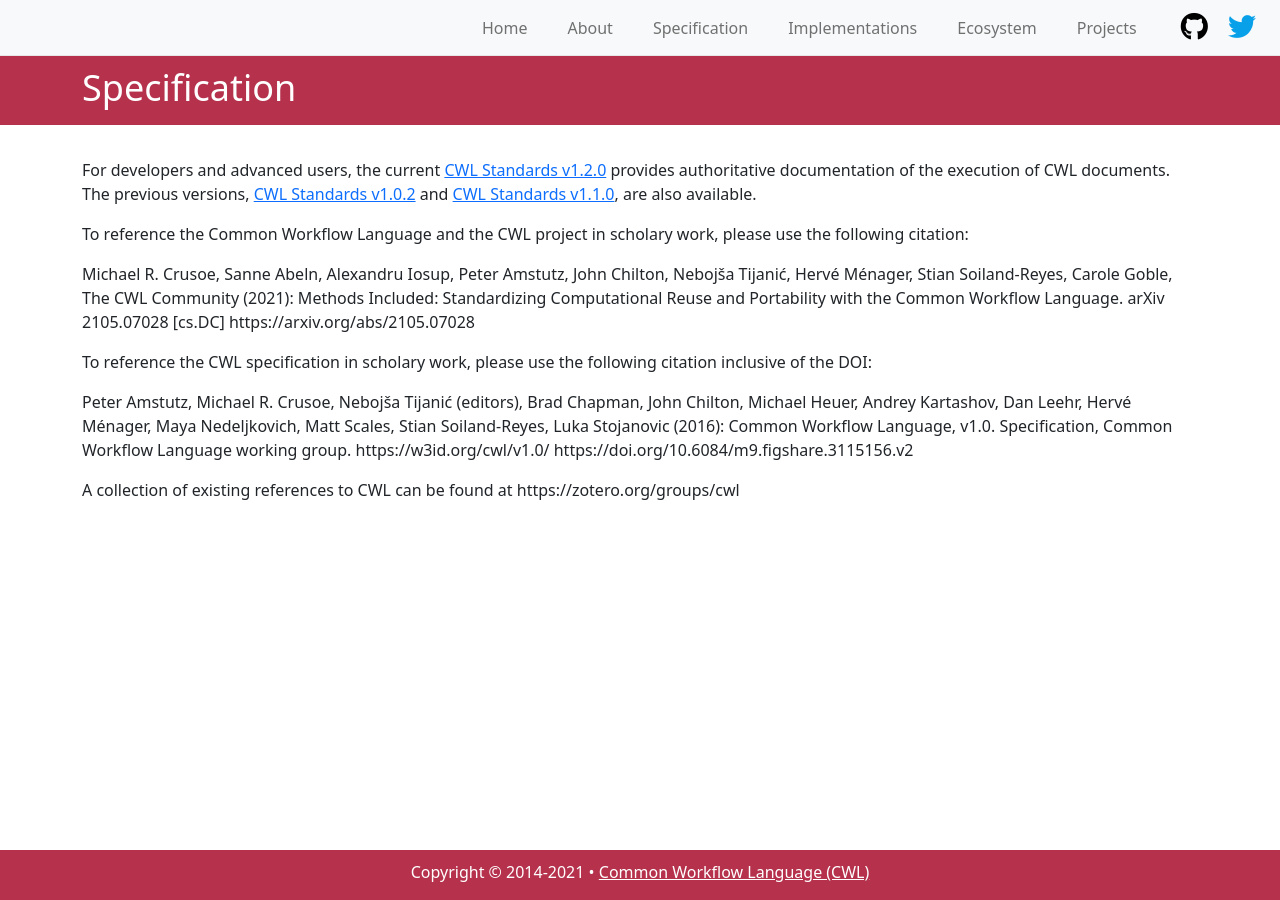
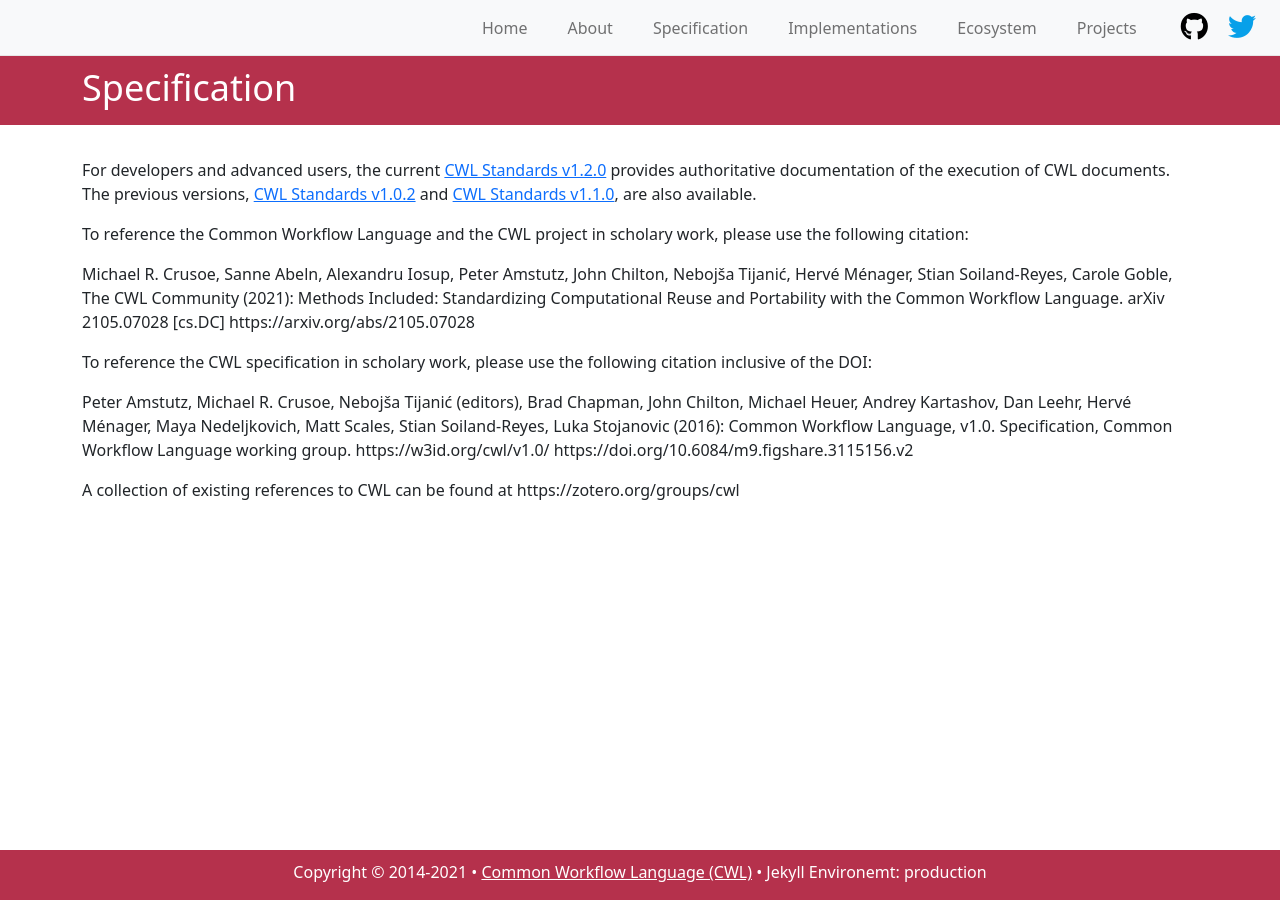
Before and after one commit to common-workflow-language/cwl-website, a Jekyll site: the page built from content/specification.md, in a window 1280 px wide. Built offline with Jekyll 4.4.1, drawn with Linux system fonts in a browser that asks for light colours; a script that is not in the unit is left out; our own code applies the rules of GitHub Pages for plain Markdown files.

Commit message:
Check whether JEKYLL_ENV var is set by netlify

```diff
--- a/content/_includes/footer.html
+++ b/content/_includes/footer.html
@@ -2,7 +2,7 @@
 <div class="container">
   <div class="row">
     <div class="col-xs-12 footer-text">
-    	<p>Copyright © 2014-{{ site.time | date: '%Y' }} <span>•</span> <a href="{{ site.url}}{{ site.baseurl }}">{{ site.title }}</a></p>
+    	<p>Copyright © 2014-{{ site.time | date: '%Y' }} <span>•</span> <a href="{{ site.url}}{{ site.baseurl }}">{{ site.title }}</a> <span>•</span> Jekyll Environemt: {{ jekyll.environment }}</p>
     </div>
   </div>
 </div>
--- a/content/_includes/hypothesis.html
+++ b/content/_includes/hypothesis.html
@@ -1,8 +1,15 @@
-<!-- For a full list of configuration options, see https://h.readthedocs.io/projects/client/en/latest/publishers/config/ -->
 <script type="application/json" class="js-hypothesis-config">
-{
-	"showHighlights": false,
-	<!-- "theme": "clean" -->
-}
+	{% if jekyll.environment == development %}
+	{
+		"showHighlights": false,
+	}
+
+	{% elsif jekyll.environment == staging %}
+	{
+		"showHighlights": false,
+		"theme": "clean"
+	}
+
+	{% endif %}
 </script>
 <script src="https://hypothes.is/embed.js" async></script>
```
